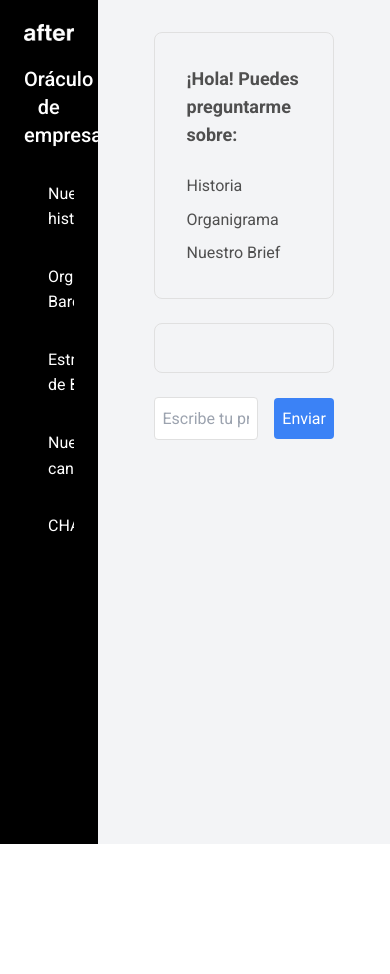
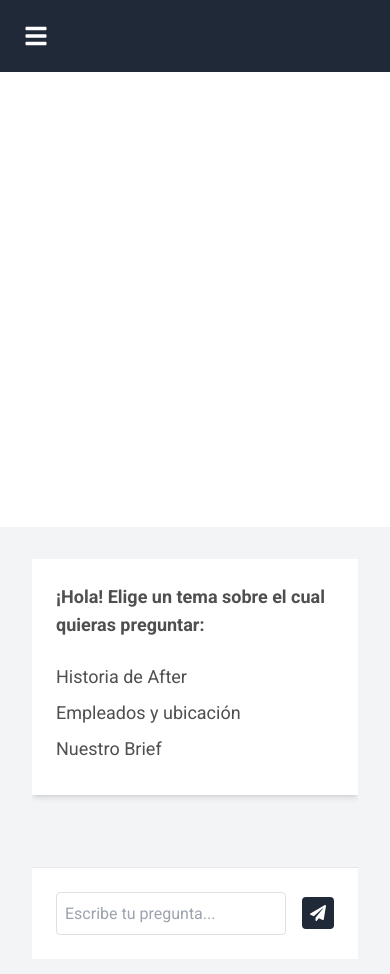
Before and after one commit to camiaguado/chatlou, a React (Create React App) app: page / in a window 390 px wide. Shown: the top 974 px of the page. Before the commit the page ends 844 px from the top, so only its background shows below. Built offline with nearby package versions, Linux system fonts and the light colour scheme.

Commit message:
chat funcionando con formato responsive

```diff
--- a/package.json
+++ b/package.json
@@ -3,6 +3,7 @@
   "version": "0.1.0",
   "private": true,
   "dependencies": {
+    "@heroicons/react": "^2.0.18",
     "@testing-library/jest-dom": "^5.17.0",
     "@testing-library/react": "^13.4.0",
     "@testing-library/user-event": "^13.5.0",
--- a/src/components/chat.js
+++ b/src/components/chat.js
@@ -1,6 +1,6 @@
 import React, { useEffect, useRef, useState } from "react";
 import { exampleMessages } from "./data";
-import { FaTwitter, FaLinkedin, FaInstagram, FaGlobe, FaEnvelope, FaBook, FaHistory, FaSitemap, FaQuestion, FaRegCommentDots } from 'react-icons/fa';
+import { FaTwitter, FaLinkedin, FaInstagram, FaGlobe, FaEnvelope, FaBook, FaHistory, FaSitemap, FaQuestion, FaRegCommentDots, FaBars } from 'react-icons/fa';
 import logo from './after-logo.png'
 import { ChatTopics } from '../components/chatSection';
 
@@ -8,6 +8,12 @@ export default function App() {
   const [messages, setMessages] = useState([]);
   const [pdfUrl, setPdfUrl] = useState(null);
   const containerRef = useRef(null);
+  const [isSidebarOpen, setIsSidebarOpen] = useState(false);
+
+
+  const toggleSidebar = () => {
+    setIsSidebarOpen(!isSidebarOpen);
+  };
 
   const socialLinks = [
     { name: 'Twitter', icon: <FaTwitter />, url: 'https://twitter.com/SomosAfter' },
@@ -58,6 +64,9 @@ export default function App() {
   };
 
   const handleButtonPress = async (buttonText) => {
+    // Cerrar el sidebar en dispositivos móviles después de hacer clic en una opción
+    setIsSidebarOpen(false);
+
     if (buttonText === 'canales') {
       setMessages([{ text: 'Canales de After', type: 'social_links' }]);
       setPdfUrl(null);
@@ -89,10 +98,15 @@ export default function App() {
   }, [messages]);
 
   return (
-    <div className="h-screen flex">
-      {/* Sidebar */}
-      <div className="w-1/4 bg-black p-4 flex flex-col">
-        <img src={logo} alt="After Logo" className="mb-4 w-32 mx-auto" />
+    <div className="h-screen flex flex-col md:flex-row">
+    {/* Botón de menú hamburguesa */}
+    <button className="md:hidden p-4 focus:outline-none bg-gray-800 text-white" onClick={toggleSidebar}>
+        <FaBars size={24} />
+    </button>
+
+    {/* Sidebar */}
+    <div className={`w-full md:w-1/4 bg-black p-4 flex flex-col transform md:transform-none transition-transform duration-300 ${isSidebarOpen ? 'translate-x-0' : '-translate-x-full'} md:translate-x-0`}>
+<img src={logo} alt="After Logo" className="mb-4 w-32 mx-auto" />
         <h2 className="text-white text-xl mb-4 text-center">Oráculo de empresa</h2>
         <div className="flex-1 overflow-y-auto">
           {exampleMessages.map((message, index) => (
@@ -107,9 +121,8 @@ export default function App() {
           ))}
         </div>
       </div>
-
-      {/* Content Area */}
-      <div className="w-3/4 p-8 flex items-center justify-center bg-gray-100">
+       {/* Content Area */}
+       <div className="w-full md:w-3/4 p-8 flex items-center justify-center bg-gray-100">
         <div ref={containerRef} className="overflow-y-auto w-full h-full">
           {pdfUrl && (
             <div className="w-full h-full">
--- a/src/components/chatSection.js
+++ b/src/components/chatSection.js
@@ -1,4 +1,7 @@
 import React, { useState } from "react";
+import { FaMagic, FaPaperPlane } from 'react-icons/fa'; // Importar el ícono FaPaperPlane
+
+
 
 export function ChatTopics() {
     const [userInput, setUserInput] = useState('');
@@ -26,13 +29,15 @@ export function ChatTopics() {
     };
 
     const topicDataSources = {
-        'Historia': (input) => fetchData(`${process.env.REACT_APP_URL}/getHistory?query=${encodeURIComponent(input)}`),
-        'Organigrama': async (input) => {
-            if (input.startsWith('¿Cuál es el rol de')) {
-                const employeeName = input.replace('¿Cuál es el rol de ', '').replace('?', '');
-                return fetchData(`${process.env.REACT_APP_URL}/getRole?name=${encodeURIComponent(employeeName)}`);
-            } else if (input.startsWith('Dime quiénes conforman el equipo de')) {
-                const cityName = input.replace('Dime quiénes conforman el equipo de ', '').replace('?', '');
+        'Historia de After': (input) => fetchData(`${process.env.REACT_APP_URL}/getHistory?query=${encodeURIComponent(input)}`),
+        'Empleados y ubicación': async (input) => {
+            if (input.startsWith('Quién es')) {
+                console.log('ENTRA AL QUIEN ES');
+                const employeeName = input.replace('Quién es ', '').replace('?', '');
+                const response = await fetchData(`${process.env.REACT_APP_URL}/getRole?name=${encodeURIComponent(employeeName)}`);
+                return response.data || response;
+            } else if (input.startsWith('Quiénes trabajan en')) {
+                const cityName = input.replace('Quiénes trabajan en ', '').replace('?', '');
                 const respuesta = await fetchData(`${process.env.REACT_APP_URL}/getTeam?city=${encodeURIComponent(cityName)}`);
                 return respuesta.team;
             }
@@ -47,8 +52,18 @@ export function ChatTopics() {
             const dataSource = topicDataSources[selectedTopic];
             if (dataSource) {
                 const response = await dataSource(userInput);
+                let formattedResponse = response.data || response;
 
-                setChatMessages([...chatMessages, { type: 'user', text: userInput }, { type: 'bot', text: response.data || response }]);
+                // Si la respuesta es un array, conviértelo en una lista
+                if (Array.isArray(formattedResponse)) {
+                    formattedResponse = formattedResponse.map(item => `<li>${item}</li>`).join('');
+                    formattedResponse = `<ul>${formattedResponse}</ul>`;
+                }
+
+                // Convertir los saltos de línea en <br> para HTML
+                formattedResponse = formattedResponse.replace(/\n/g, '<br>');
+
+                setChatMessages([...chatMessages, { type: 'user', text: userInput }, { type: 'bot', text: formattedResponse }]);
             }
 
             setUserInput('');
@@ -56,45 +71,63 @@ export function ChatTopics() {
     };
 
     const handleTopicClick = (topic) => {
-        setSelectedTopic(topic);
-        setChatMessages([]);
+        let message;
+        setSelectedTopic(topic.heading);
+        switch(topic.id){
+            case 'historia':
+                message = 'Hola, hazme preguntas sobre la historia de after.'
+                break;
+            case 'organigrama':
+                message = 'Haz click sobre las preguntas ya definidas arriba y editala.'
+                break;
+            case 'brief':
+                message = '¿Qué te gustaría saber sobre la estructura de nuestro Brief'
+                break;
+            default:
+                message = '¡Hola! elige un tema para consultar'
+        }
+        setChatMessages([{ type: 'bot', text: `${message}` }]);
     };
 
     const topics = [
         {
-            heading: 'Historia',
+            id: 'historia',
+            heading: 'Historia de After',
             questions: []
         },
         {
-            heading: 'Organigrama',
+            id: 'organigrama',
+            heading: 'Empleados y ubicación',
             questions: [
-                '¿Cuál es el rol de [nombre de empleado]?',
-                'Dime quiénes conforman el equipo de [Ciudad]'
+                'Quién es [nombre de empleado]',
+                'Quiénes trabajan en [Ciudad]',
             ]
         },
         {
+            id: 'brief',
             heading: 'Nuestro Brief',
             questions: []
         }
     ];
 
     return (
-        <div className="mx-auto max-w-2xl px-4">
-            <div className="rounded-lg border bg-background p-8">
+        <div className="flex flex-col h-full">
+            {/* Sección de temas */}
+            <div className="p-4 bg-white shadow-md mb-4">
                 <h1 className="mb-2 text-lg font-semibold">
-                    ¡Hola! Puedes preguntarme sobre:
+                ¡Hola! Elige un tema sobre el cual quieras preguntar:
                 </h1>
-                <div className="mt-4 flex flex-col items-start space-y-2">
+                <div className="mt-4">
                     {topics.map((topic, index) => (
                         <div key={index}>
                             <button
-                                className="text-base focus:outline-none hover:underline"
-                                onClick={() => handleTopicClick(topic.heading)}
+                                className={`block text-lg focus:outline-none mb-2 ${selectedTopic === topic.heading ? 'font-bold text-gray-800' : 'hover:underline'}`}
+                                onClick={() => handleTopicClick(topic)}
                             >
                                 {topic.heading}
                             </button>
                             {selectedTopic === topic.heading && topic.questions.map((question, qIndex) => (
-                                <div key={qIndex} className="ml-4">
+                                <div key={qIndex} className="ml-4 mb-2">
                                     <button
                                         className="text-sm focus:outline-none hover:underline"
                                         onClick={() => setUserInput(question)}
@@ -108,22 +141,27 @@ export function ChatTopics() {
                 </div>
             </div>
 
-            {/* Renderizar mensajes del chat */}
-            <div className="mt-4 rounded-lg border p-4">
+            {/* Mensajes del chat */}
+            <div className="flex-grow overflow-y-auto p-4 bg-gray-100">
                 {chatMessages.map((message, index) => (
-                    <div key={index} className={`p-2 my-2 rounded-md ${message.type === 'user' ? 'bg-gray-300' : 'bg-green-500 text-white'}`}>
-                        {message.text}
+                    <div key={index} className={`flex items-start mb-2 ${message.type === 'user' ? 'justify-end' : 'justify-start'}`}>
+                        {message.type === 'bot' && <FaMagic className="h-5 w-5 text-gray-800 mr-2" />}
+                        <div
+    className={`p-2 rounded ${message.type === 'user' ? 'bg-gray-300' : 'bg-gray-800 text-white'}`}
+    dangerouslySetInnerHTML={{ __html: message.text }}
+></div>
                     </div>
                 ))}
             </div>
 
            {/* Espacio de entrada al pie de página */}
-            <div className="mt-4 flex justify-between items-center">
+           <div className="border-t p-4 bg-white bottom-0 w-full">
+                <div className="flex items-center justify-between mx-auto"> {/* Agregado para centrar el área de entrada */}
                     <input
                         type="text"
                         value={userInput}
                         onChange={e => setUserInput(e.target.value)}
-                    className="border rounded w-3/4 p-2"
+                        className="flex-grow border rounded p-2 mr-4"
                         placeholder="Escribe tu pregunta..."
                         onKeyDown={e => {
                             if (e.key === 'Enter') {
@@ -133,10 +171,11 @@ export function ChatTopics() {
                     />
                     <button
                         onClick={handleSendClick}
-                    className="ml-4 bg-blue-500 text-white p-2 rounded"
+                        className="bg-gray-800 text-white p-2 rounded hover:bg-gray-500 transition duration-200"
                     >
-                    Enviar
+                        <FaPaperPlane /> {/* Ícono de enviar */}
                     </button>
+                </div>
             </div>
         </div>
     );
--- a/src/components/data.js
+++ b/src/components/data.js
@@ -21,7 +21,7 @@ export const exampleMessages = [
     topic: 'canales'
   },
   {
-    heading: 'CHATBOT',
+    heading: 'Consultas',
     message: `¿Cuáles son los canales donde esta presente after? \n`,
     topic: 'chat'
   }
```
Also changed, not shown: 1 other file (tests, documents, lock files or other folders). Lines whose indentation alone changed are shown as unchanged.
